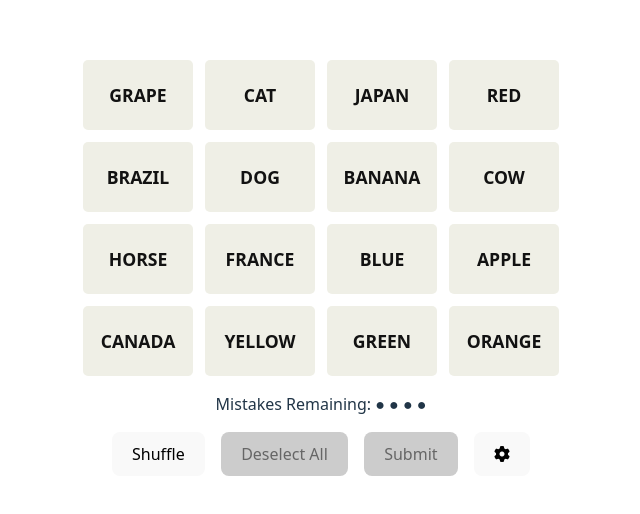
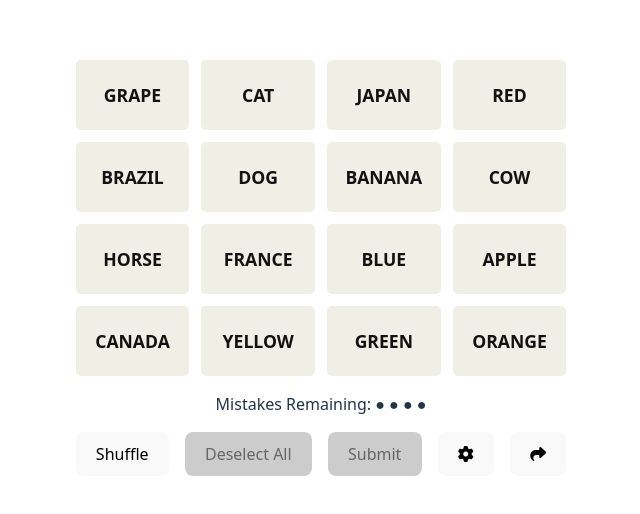
Before and after one commit to w1zzball/Connexions, a React (Vite) app: page / in a window 1280 px wide. Shown: the part 140-654 px from the top of the page, without its empty margins (319-959 px from the left). Built offline with nearby package versions, Linux system fonts and the light colour scheme.

Commit message:
feat: implement URL state management and sharing functionality

```diff
--- a/src/App.tsx
+++ b/src/App.tsx
@@ -10,6 +10,10 @@
 import type { Tile as TileType, QuestionSet } from "./types/types.tsx";
 import GuessSummary from "./components/GuessSummary.tsx";
 import Toast from "./components/Toast.tsx";
+import {
+  compressToEncodedURIComponent,
+  decompressFromEncodedURIComponent,
+} from "lz-string";
 
 //FIXME guessHistory array lacks keys
 //TODO add url params to save game state (nuqs)
@@ -47,9 +51,28 @@
 const initTileSet: TileType[] = questionSetsToTile(initQuestionSets);
 
 function App() {
+  //attempt to get state from URL params
+  const urlParams = new URLSearchParams(window.location.search);
+  const compressedState = urlParams.get("ID");
+  let urlState: { [key: string]: any } | null = null;
+  if (compressedState) {
+    //clear site url to remove params
+    window.history.replaceState({}, document.title, window.location.pathname);
+    try {
+      const decompressedState = decompressFromEncodedURIComponent(compressedState);
+      urlState = JSON.parse(decompressedState);
+
+    } catch (error) {
+      console.error("Failed to restore game state from URL:", error);
+    }
+  }
+
+
   //attempt to get state from localStorage
   const stateString = localStorage.getItem("gameState");
-  const gameState = stateString ? JSON.parse(stateString) : null;
+  const localState = stateString ? JSON.parse(stateString) : null;
+  //choose which state to use (prefer URL state if available)
+  const gameState = urlState || localState || null;
 
   //
   const [numQuestions, setNumQuestions] = useState(() =>
@@ -86,6 +109,24 @@
     isVisible: false,
     message: "",
   });
+  function generateGameID(): string {
+    // Create a new game state (fresh game, not current progress)
+    const gameState = {
+      numQuestions,
+      numAnswers,
+      numLives,
+      lives: numLives,
+      tileSet: shuffleArray(questionSetsToTile(questionSets)),
+      solvedTiles: [],
+      guessHistory: [],
+      questionSets,
+    };
+    const stateString = JSON.stringify(gameState);
+    const compressedState = compressToEncodedURIComponent(stateString);
+    const IDUrl = `${window.location.origin}${window.location.pathname}?ID=${compressedState}`;
+    return IDUrl;
+  }
+
 
   // save to local storage on change
   useEffect(() => {
@@ -311,6 +352,23 @@
                 >
                   <i className="fa-solid fa-gear"></i>
                 </button>
+                <button
+                  className="share-button"
+                  onClick={() => {
+                    const gameID = generateGameID();
+                    navigator.clipboard.writeText(gameID);
+                    setToastState({
+                      isVisible: true,
+                      message: "Game link copied to clipboard!",
+                    });
+                    setTimeout(
+                      () => setToastState({ isVisible: false, message: "" }),
+                      1200,
+                    );
+                  }}
+                >
+                  <i className="fa-solid fa-share"></i>
+                </button>
               </div>
             </div>
             {/* Overlay modal if game is over */}
```
